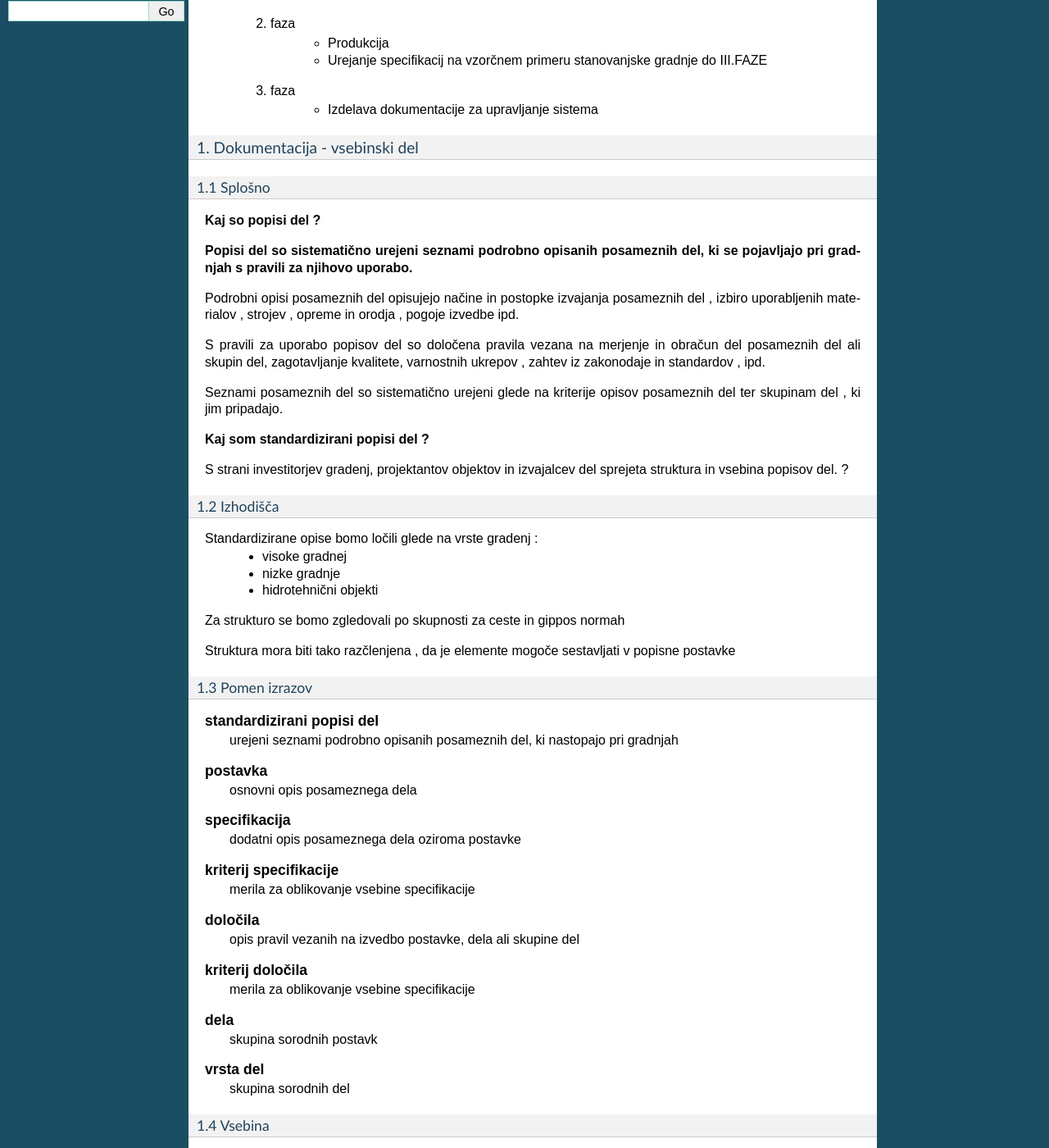
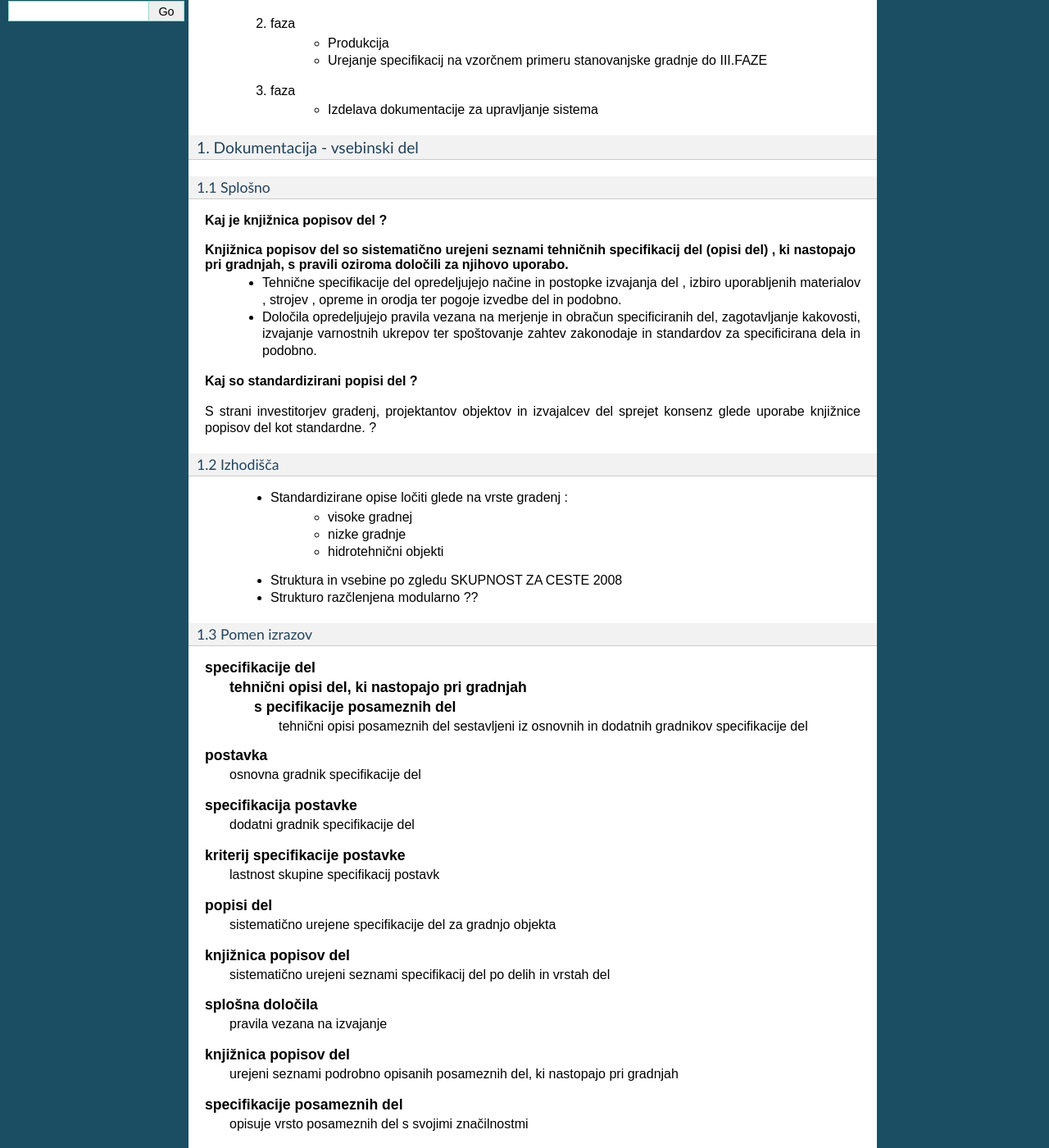
Before and after one commit to pavlovicr/bcs-staro, a Sphinx documentation site: the page built from docs/bcs_projekt.rst, in a window 1280 px wide and 1400 px high, scrolled down 939 px. Shown: the whole window at 82% size. Built offline with Sphinx 7.4.7, drawn with Linux system fonts in a browser that asks for light colours; pages that are not in the unit, such as notebooks, are missing from menus; some of the changed text lies outside the part shown.

Commit message:
kaj pa sedaj

```diff
--- a/docs/bcs_projekt.rst
+++ b/docs/bcs_projekt.rst
@@ -26,7 +26,7 @@ Prve standardizirane popise del (Fabrizzio) primerne za računalniško obdelavo
 
 Cilj projekta
 *************
-Izdelati sodoben sistem priprave, urejanja in vzdrževanja javno dostopne , digitalizirane knjižnice standardiziranih popisov del dostopne prek spleta.
+Izdelati sistem priprave, urejanja in vzdrževanja knjižnice standardiziranih popisov del , ki bo sodoben, digitaliziran, dostopen prek spleta in javen ???
 
 Aktivnosti in faznost
 *********************
@@ -46,51 +46,70 @@ Aktivnosti in faznost
 1.1 Splošno
 ------------
 
-**Kaj so popisi del ?**
+**Kaj je knjižnica popisov del ?**
 
-**Popisi del so sistematično urejeni seznami podrobno opisanih posameznih del, ki se pojavljajo pri gradnjah s pravili za njihovo uporabo.**
+**Knjižnica popisov del so sistematično urejeni seznami tehničnih specifikacij del (opisi del) , ki nastopajo pri gradnjah, s pravili oziroma določili za njihovo uporabo.**
+	* Tehnične specifikacije del opredeljujejo načine in postopke izvajanja del , izbiro uporabljenih materialov , strojev , opreme in orodja ter pogoje izvedbe del  in podobno.
+	* Določila opredeljujejo pravila vezana na merjenje in obračun specificiranih del, zagotavljanje kakovosti, izvajanje varnostnih ukrepov ter spoštovanje zahtev zakonodaje in standardov za specificirana dela in podobno.
 
-Podrobni opisi posameznih del opisujejo načine in postopke izvajanja posameznih del , izbiro uporabljenih materialov , strojev , opreme in orodja , pogoje izvedbe ipd.
+**Kaj so standardizirani popisi del ?**
 
-S pravili za uporabo popisov del so določena pravila vezana na merjenje in obračun del posameznih del ali skupin del, zagotavljanje kvalitete, varnostnih ukrepov , zahtev iz zakonodaje in standardov , ipd.
-
-Seznami posameznih del so sistematično urejeni glede na kriterije opisov posameznih del ter skupinam del , ki jim pripadajo.
-
-
-**Kaj som standardizirani popisi del ?**
-
-S strani investitorjev gradenj, projektantov objektov in izvajalcev del sprejeta struktura in vsebina popisov del. ?
-
+S strani investitorjev gradenj, projektantov objektov in izvajalcev del sprejet konsenz glede uporabe knjižnice popisov del kot standardne. ?
 
 1.2 Izhodišča
 -------------
 
-Standardizirane opise bomo ločili glede na vrste gradenj :
-		- visoke gradnej
-		- nizke gradnje
-		- hidrotehnični objekti
-Za strukturo se bomo zgledovali po skupnosti za ceste in gippos normah
-
-Struktura mora biti tako razčlenjena , da je elemente mogoče sestavljati v popisne postavke
-
-
+		* Standardizirane opise ločiti glede na vrste gradenj :
+			- visoke gradnej
+			- nizke gradnje
+			- hidrotehnični objekti
+		* Struktura in vsebine po zgledu SKUPNOST ZA CESTE 2008
+		* Strukturo razčlenjena modularno ??
 
 1.3 Pomen izrazov
 -----------------
 .. glossary::
 
-	standardizirani popisi del
+	specifikacije del
+		tehnični opisi del, ki nastopajo pri gradnjah
+	                s pecifikacije posameznih del
+		              tehnični opisi posameznih del sestavljeni iz osnovnih in dodatnih gradnikov specifikacije del
+	postavka
+		osnovna gradnik specifikacije del
+	specifikacija postavke
+		dodatni gradnik  specifikacije del
+	kriterij specifikacije postavke
+		lastnost skupine specifikacij postavk
+	popisi del
+		sistematično urejene specifikacije del za gradnjo objekta
+	knjižnica popisov del
+		sistematično urejeni seznami specifikacij del po delih in vrstah del
+
+
+
+
+
+	splošna določila
+		pravila vezana na izvajanje
+
+
+
+	knjižnica popisov del
 		urejeni seznami podrobno opisanih posameznih del, ki nastopajo pri gradnjah
+	specifikacije posameznih del
+		opisuje  vrsto posameznih del s svojimi značilnostmi
 	postavka
-		osnovni opis posameznega dela
-	specifikacija
-		dodatni opis posameznega dela oziroma postavke
-	kriterij specifikacije
-		merila za oblikovanje vsebine  specifikacije
+		osnovna specifikacija posameznega dela
+	specifikacija postavke
+		dodatna specifikacija posameznih del
+	kriterij specifikacijes
+		merilo vsebine  specifikacije
+	popisna postavka
+		postavka skupaj s pripadajočimi specifikacijami postavke
 	določila
-		opis pravil vezanih na izvedbo postavke, dela ali skupine del
+		pravila vezana na izvedbo specifikacije, postavke, dela ali skupine del
 	kriterij določila
-		merila za oblikovanje vsebine  specifikacije
+		merilo vsebine določila
 	dela
 		skupina sorodnih postavk
 	vrsta del
@@ -105,6 +124,21 @@ Struktura mora biti tako razčlenjena , da je elemente mogoče sestavljati v pop
 
 1.4.1 Specifikacije del
 ^^^^^^^^^^^^^^^^^^^^^^^^^
+
+Osnovni gradnik specifikacije posameznih del je postavka.
+
+
+
+
+Specifikacije del pomenijo PosameDela so specificirana - s :
+po
+
+Podrobni opisi posameznih del opisujejo načine in postopke izvajanja posameznih del , izbiro uporabljenih materialov , strojev , opreme in orodja , pogoje izvedbe ipd.
+Seznami posameznih del so sistematično urejeni glede na kriterije opisov posameznih del ter skupinam del , ki jim pripadajo.
+
+
+
+
 
 
 S standardiziranih popisov je zbirka elementov generiranih popisnih postavk za izvajanje del, ki se pojavljajo pri gradnjah. Knjižnica vsebuje sezname elementov :
```
